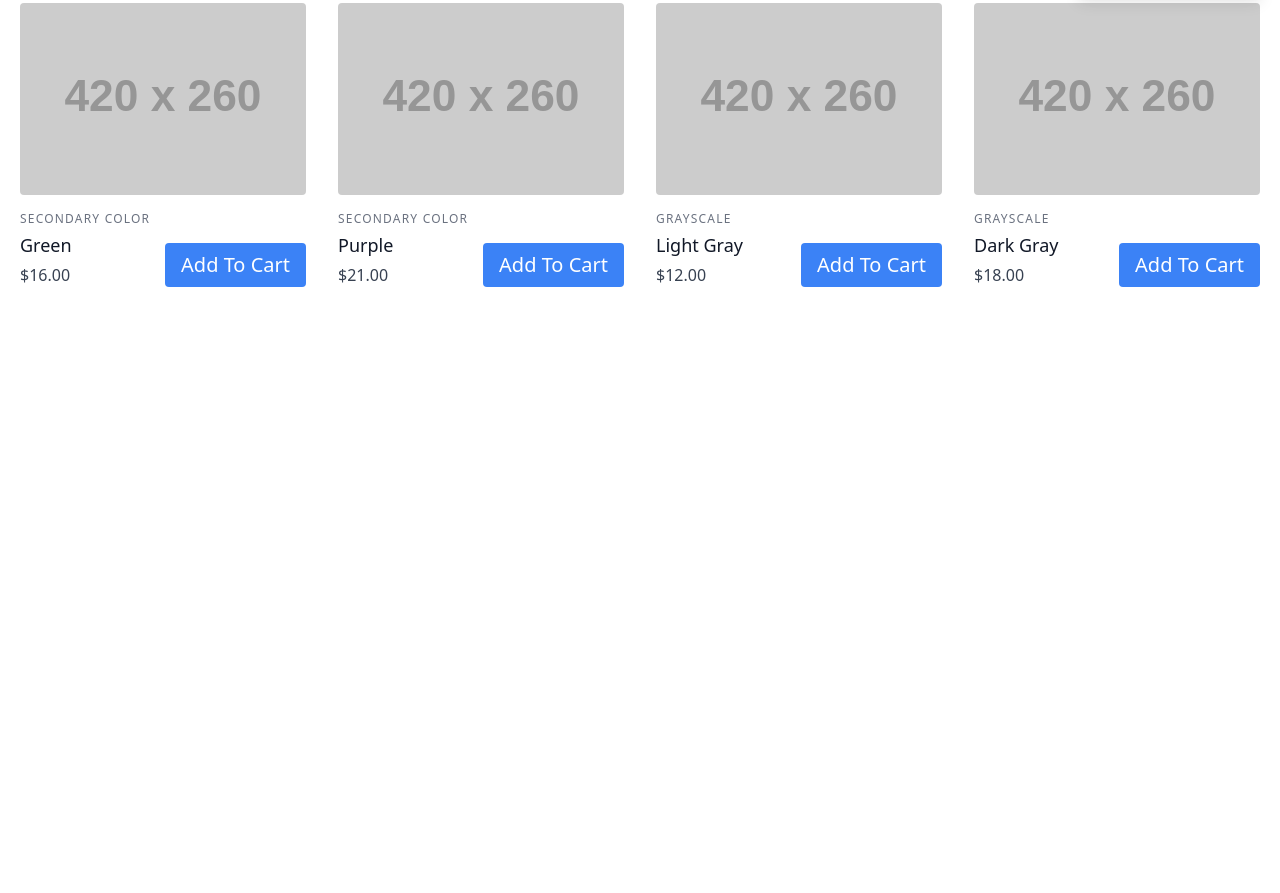
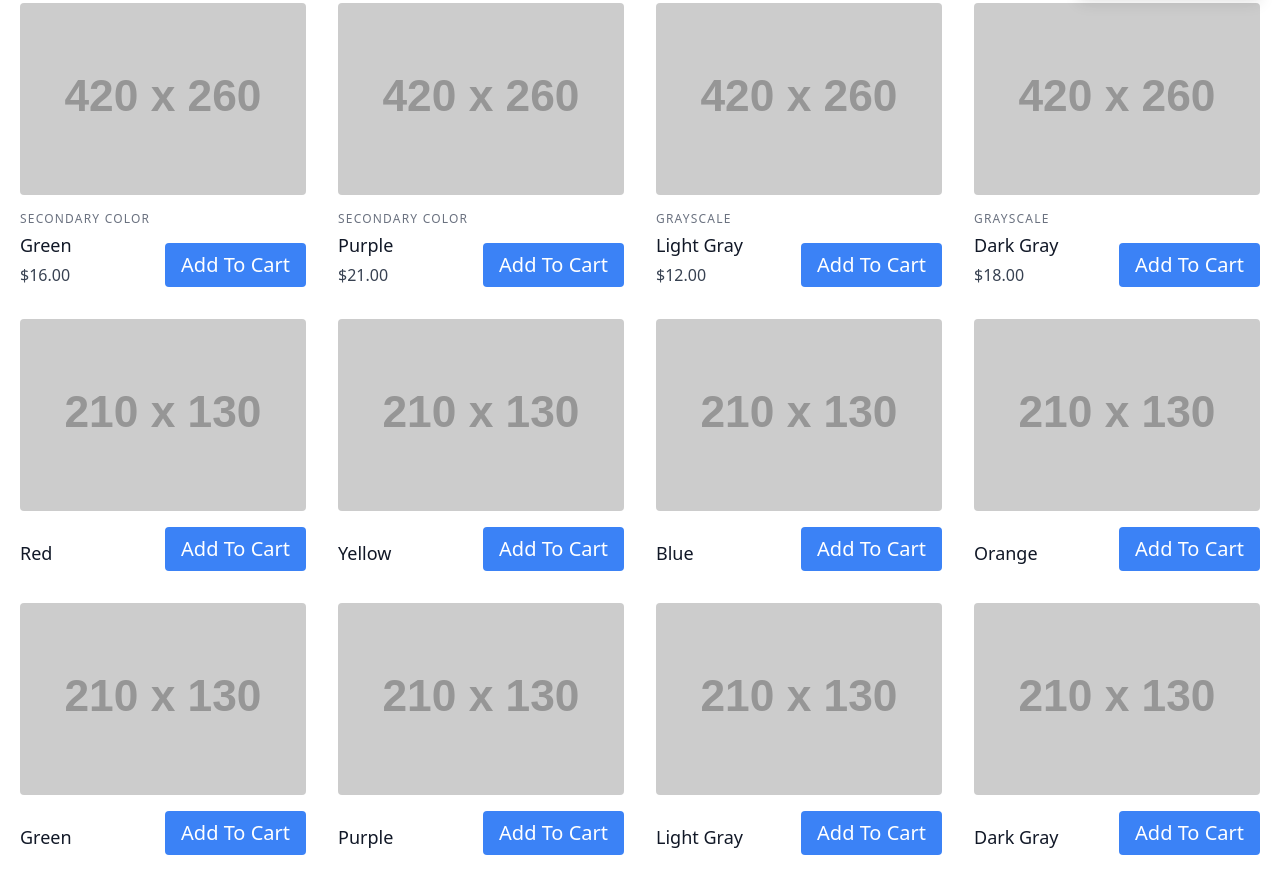
Before and after one commit to aalejan/shopping-cart, a website built with Parcel: page store.html in a window 1280 px wide. Shown: the part 475-1368 px from the top of the page. Before the commit the page ends 858 px from the top, so only its background shows below. Built offline with nearby package versions, Linux system fonts and the light colour scheme; placeholder pictures from the web are drawn by us.

Commit message:
looped through items.json to dynamically display the data

```diff
--- a/store.html
+++ b/store.html
@@ -6,7 +6,7 @@
   <meta http-equiv="X-UA-Compatible" content="ie=edge">
   <link href="https://unpkg.com/tailwindcss@^1.0/dist/tailwind.min.css" rel="stylesheet">
   <title>Store</title>
-  <script src="store.js" defer></script>
+  <script src="script.js" defer></script>
 </head>
 <body>
   <header class="text-gray-700 body-font">
@@ -19,8 +19,8 @@
     </div>
   </header>
   <section class="text-gray-700 body-font">
-    <div class="container px-5 py-24 mx-auto">
-      <div class="flex flex-wrap -m-4">
+    <div  class="container px-5 py-24 mx-auto">
+      <div data-store-container class="flex flex-wrap -m-4">
         <div class="lg:w-1/4 md:w-1/2 p-4 w-full">
           <div class="block relative h-48 rounded overflow-hidden">
             <img alt="ecommerce" class="object-cover object-center w-full h-full block" src="https://dummyimage.com/420x260/F00/F00">
@@ -175,7 +175,7 @@
       <div class="bg-red-500 rounded-full text-xs absolute w-6 h-6 flex justify-center items-center right-0 bottom-0 transform translate-x-2 translate-y-2">2</div>
     </button>
   </section>
-  <template>
+  <template id ="store-item-template">
     <div data-store-item class="lg:w-1/4 md:w-1/2 p-4 w-full">
         <div class="block relative h-48 rounded overflow-hidden">
           <img data-image alt="ecommerce" class="object-cover object-center w-full h-full block" >
@@ -183,7 +183,7 @@
         <div class="mt-4 flex items-end justify-between">
           <div>
             <h3 data-catagory class="text-gray-500 text-xs tracking-widest title-font uppercase mb-1"></h3>
-            <h2 class="text-gray-900 title-font text-lg font-medium">Red</h2>
+            <h2 data-name class="text-gray-900 title-font text-lg font-medium"></h2>
             <p data-price class="mt-1"></p>
           </div>
           <button class="text-white py-2 px-4 text-xl bg-blue-500 rounded hover:bg-blue-700">Add To Cart</button>
--- a/store.js
+++ b/store.js
@@ -1,8 +1,25 @@
 import items from './items.json'
-
+const storeItemTemplate = document.querySelector('#store-item-template')
+const storeItemContainer= document.querySelector('[data-store-container]')
 
 export function setupStore(){
+items.forEach(renderStoreItem)
+
+}
+
+function renderStoreItem(item){
+const storeItem = storeItemTemplate.content.cloneNode(true)
+
+const container = storeItem.querySelector('[data-store-item]')
+container.dataset.itemId = item.id
+
+const name = storeItem.querySelector('[data-name]')
+name.innerText = item.name
 
 
 
+const image = storeItem.querySelector('[data-image')
+image.src = `https://dummyimage.com/210x130/${item.imageColor}/${item.imageColor}`
+
+storeItemContainer.appendChild(storeItem)
 }
```
